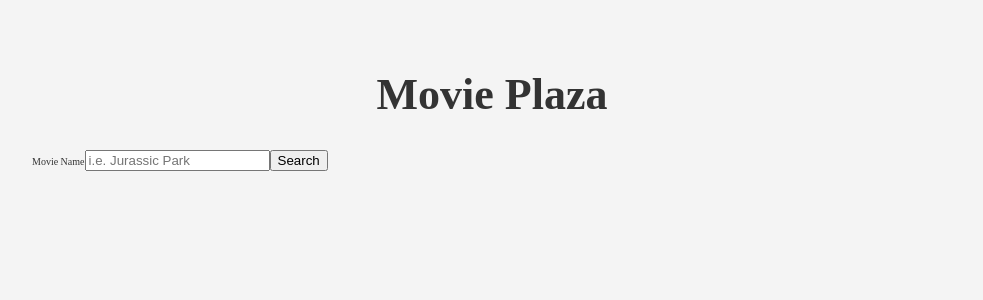
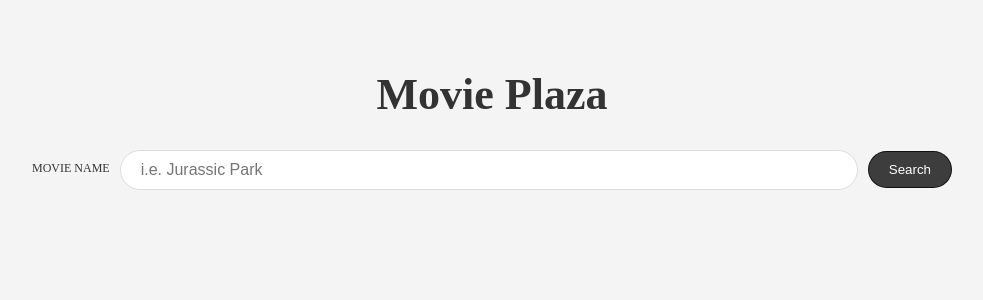
Before and after one commit to ioulungTsai/movie-plaza, a React (Create React App) app: page / in a window 1280 px wide. Shown: the top 300 px of the page, without its empty margins (148-1131 px from the left). Built offline with nearby package versions, Linux system fonts and the light colour scheme.

Commit message:
style SearchMovies

```diff
--- a/src/SearchMovies.js
+++ b/src/SearchMovies.js
@@ -3,7 +3,7 @@
 export default function SearchMovie() {
     return (
         <form className="form">
-            <label calssName="label" htmlFor="quert">Movie Name</label>
+            <label className="label" htmlFor="quert">Movie Name</label>
             <input className="input" type="text" name="query" placeholder="i.e. Jurassic Park"/>
             <button className="button" type="submit" >Search</button>
         </form>
--- a/src/index.css
+++ b/src/index.css
@@ -31,3 +31,49 @@
   font-size: 4.4rem;
   text-align: center;
 }
+
+.form {
+  display: grid;
+}
+
+.label {
+  font-size: 1.2rem;
+  margin-bottom: 0.2rem;
+  text-transform: uppercase;
+}
+
+.input  {
+  font-size: 1.6rem;
+  padding: 0.5rem 2rem;
+  line-height: 2.8rem;
+  border-radius: 20px;
+  border: 1px solid #ddd;
+  margin-bottom: 1rem;
+}
+
+.button {
+  background-color: rgba(0,0,0,0.75);
+  color: white;
+  padding: 1rem 2rem;
+  border: 1px solid rgba(0,0,0,0.75);
+  border-radius: 20px;
+  font: 1.4rem;
+  cursor: pointer;
+  transition: background-color 250ms;
+}
+
+.button:hover {
+  background-color: rgba(0,0,0,0.85);
+}
+
+@media (min-width:786px) {
+  .form {
+    grid-template-columns: auto 1fr auto;
+    grid-gap: 1rem;
+    align-items: center;
+  }
+
+  .input {
+    margin-bottom: 0;
+  }
+}
```
